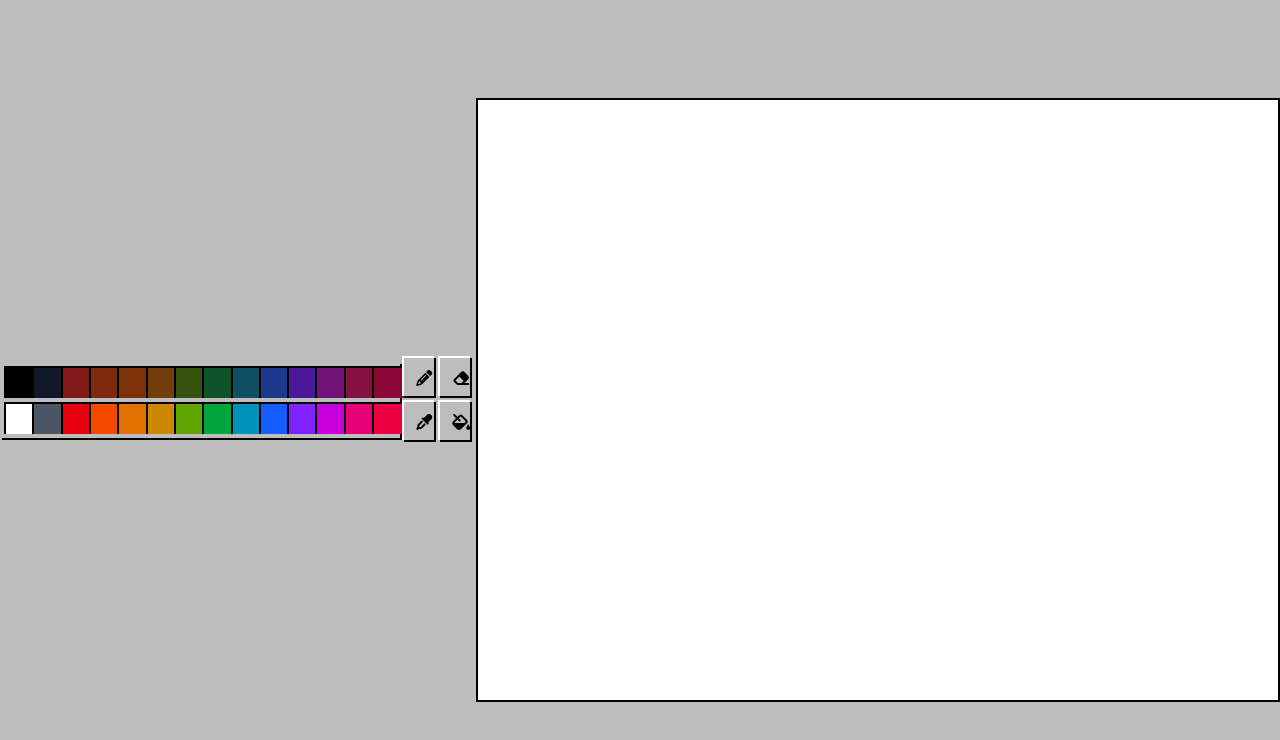
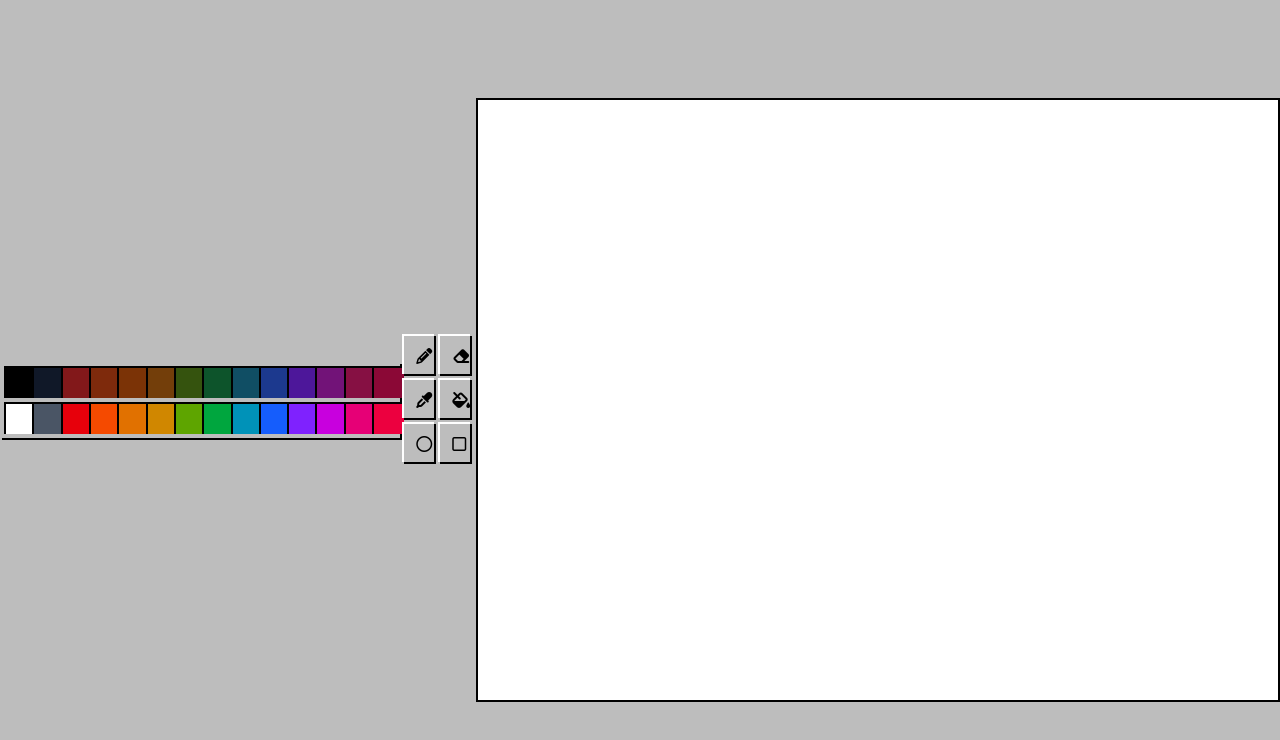
Before and after one commit to lmello0/online-paint, an Angular app in the folder paint-front/: page / in a window 1280 px wide. Shown: the top 740 px of the page. Built offline with nearby package versions, Linux system fonts and the light colour scheme.

Commit message:
:sparkles: feat: add circle and square tools

```diff
--- a/paint-front/src/app/toolbar/toolbar.component.html
+++ b/paint-front/src/app/toolbar/toolbar.component.html
@@ -28,5 +28,19 @@
         class="fa-solid fa-fill-drip w-full cursor-pointer p-3 text-center shadow-[-2px_-2px_black_inset,-2px_-2px_white]"
       ></div>
     </div>
+    <div class="tool-container grid grid-cols-2 gap-1">
+      <div
+        (click)="selectTool($event)"
+        id="circle"
+        hover-class="outline-2 outline-yellow-300"
+        class="fa-regular fa-circle w-full cursor-pointer p-3 text-center shadow-[-2px_-2px_black_inset,-2px_-2px_white]"
+      ></div>
+      <div
+        (click)="selectTool($event)"
+        id="square"
+        hover-class="outline-2 outline-yellow-300"
+        class="fa-regular fa-square w-full cursor-pointer p-3 text-center shadow-[-2px_-2px_black_inset,-2px_-2px_white]"
+      ></div>
+    </div>
   </div>
 </div>
```
